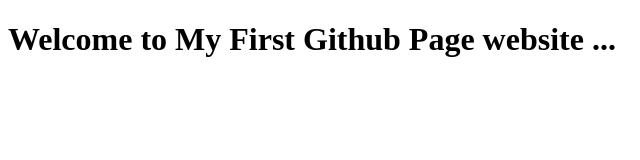
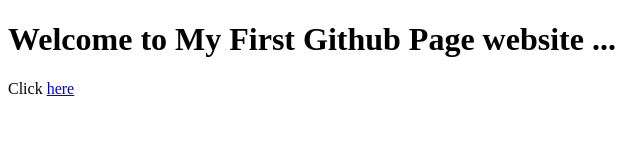
Before and after one commit to nitish508/nitish508.github.io, a plain HTML site: page index.html in a window 1280 px wide. Shown: the full height of the page, 0-640 px from the left. Drawn offline with Linux system fonts and the light colour scheme.

Commit message:
Second commit

```diff
--- a/index.html
+++ b/index.html
@@ -8,5 +8,8 @@
   </head>
   <body>
     <h1>Welcome to My First Github Page website ...</h1>
+    <p>
+      Click <a href="https://github.com/nitish508?tab=repositories">here</a>
+    </p>
   </body>
 </html>
```
